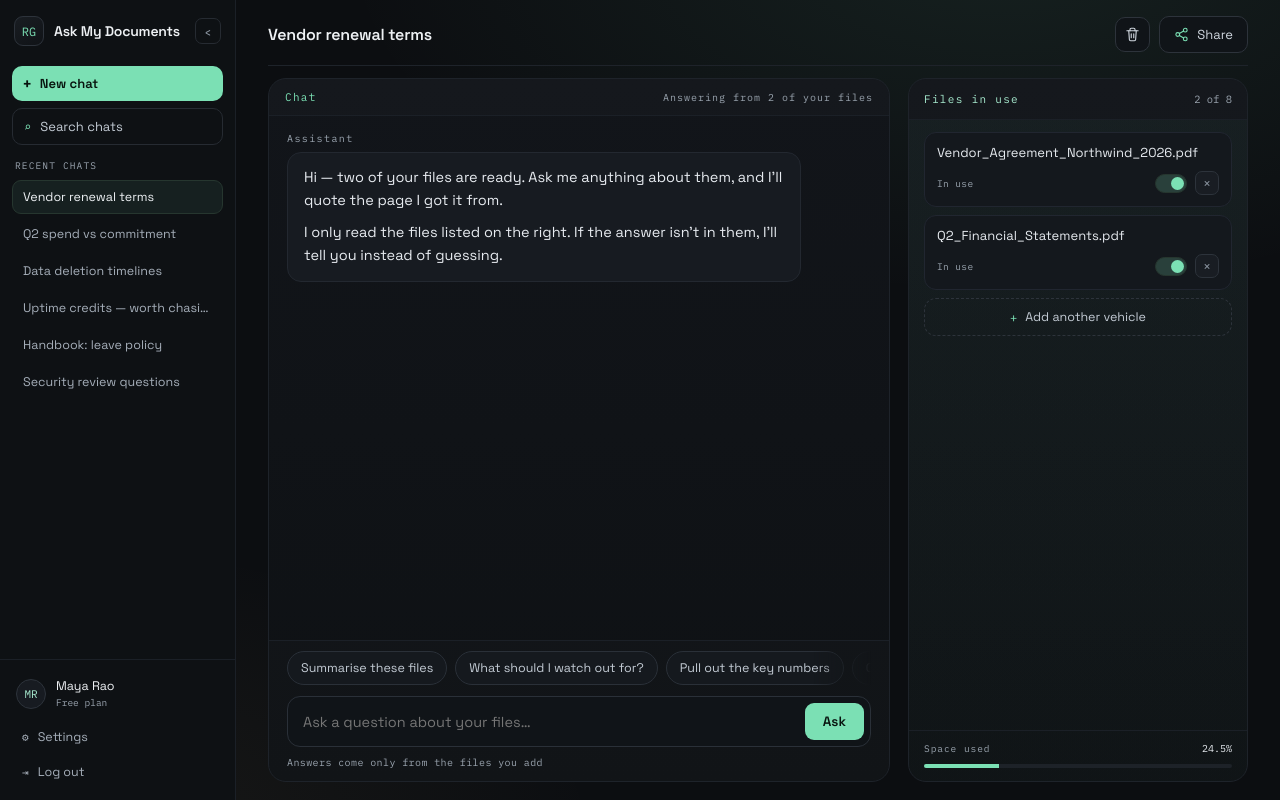
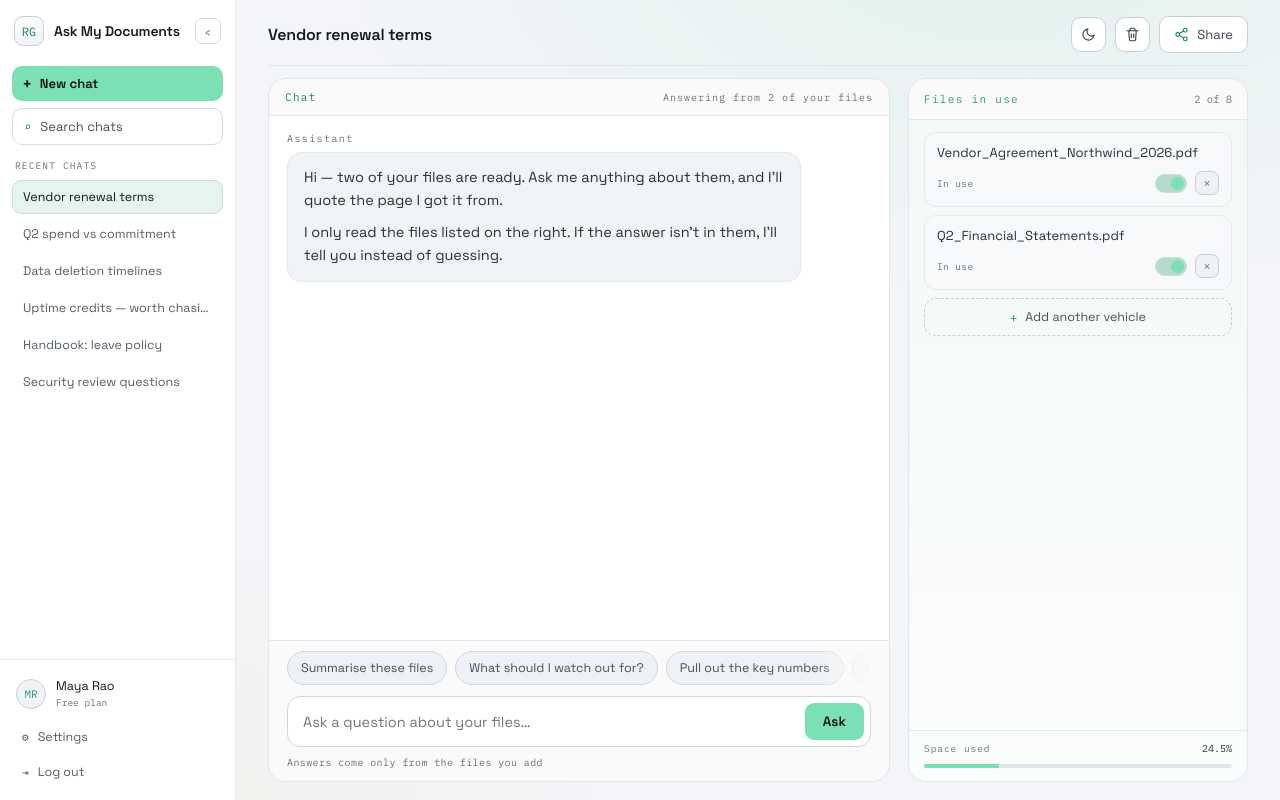
Before and after one commit to Rohan-Kegade/vehicle-brochure-intelligence, a React (Vite) app in the folder frontend/: page / in a window 1280 px wide. Built offline with nearby package versions, Linux system fonts and the light colour scheme.

Commit message:
feat: implement dark/light theme toggle

```diff
--- a/frontend/src/RagWorkspace.tsx
+++ b/frontend/src/RagWorkspace.tsx
@@ -1,6 +1,7 @@
 import { useEffect } from "react";
 import type { RagWorkspaceProps } from "./types.ts";
 import { useRagWorkspace } from "./lib/useRagWorkspace.ts";
+import { useTheme } from "./lib/useTheme.ts";
 import { Sidebar } from "./components/Sidebar.tsx";
 import { CollapsedRail } from "./components/CollapsedRail.tsx";
 import { ChatPanel } from "./components/ChatPanel.tsx";
@@ -11,10 +12,10 @@ import "./styles/workspace.css";
 
 /**
  * "Ask My Documents" — a retrieval-augmented chat workspace.
- * Port of `RAG Workspace.dc.html` to React + TypeScript.
  */
 export function RagWorkspace(props: RagWorkspaceProps) {
   const w = useRagWorkspace(props);
+  const { theme, toggleTheme } = useTheme();
 
   // Esc closes whichever overlay is open (chat search sits above the library)
   const { chatSearchOpen, libOpen, closeChatSearch, closeLib } = w;
@@ -52,6 +53,43 @@ export function RagWorkspace(props: RagWorkspaceProps) {
         <header className="rag-header">
           <div className="rag-header__title">{w.activeChatTitle}</div>
           <div className="rag-header__actions">
+            <button
+              className="rag-toolbtn rag-toolbtn--icon"
+              title={theme === "dark" ? "Switch to light theme" : "Switch to dark theme"}
+              aria-label="Toggle colour theme"
+              onClick={toggleTheme}
+            >
+              {theme === "dark" ? (
+                <svg
+                  width="15"
+                  height="15"
+                  viewBox="0 0 24 24"
+                  fill="none"
+                  stroke="currentColor"
+                  strokeWidth="1.8"
+                  strokeLinecap="round"
+                  strokeLinejoin="round"
+                  aria-hidden="true"
+                >
+                  <circle cx="12" cy="12" r="4" />
+                  <path d="M12 2v2M12 20v2M4.9 4.9l1.4 1.4M17.7 17.7l1.4 1.4M2 12h2M20 12h2M4.9 19.1l1.4-1.4M17.7 6.3l1.4-1.4" />
+                </svg>
+              ) : (
+                <svg
+                  width="15"
+                  height="15"
+                  viewBox="0 0 24 24"
+                  fill="none"
+                  stroke="currentColor"
+                  strokeWidth="1.8"
+                  strokeLinecap="round"
+                  strokeLinejoin="round"
+                  aria-hidden="true"
+                >
+                  <path d="M21 12.8A9 9 0 1 1 11.2 3a7 7 0 0 0 9.8 9.8z" />
+                </svg>
+              )}
+            </button>
             <button
               className="rag-toolbtn rag-toolbtn--icon rag-toolbtn--danger"
               title="Delete chat"
--- /dev/null
+++ b/frontend/src/lib/useTheme.ts
@@ -0,0 +1,41 @@
+import { useCallback, useEffect, useState } from "react";
+
+export type Theme = "dark" | "light";
+
+const STORAGE_KEY = "rag-theme";
+
+function readStored(): Theme | null {
+  try {
+    const v = window.localStorage.getItem(STORAGE_KEY);
+    return v === "dark" || v === "light" ? v : null;
+  } catch {
+    return null;
+  }
+}
+
+function initialTheme(): Theme {
+  const stored = readStored();
+  if (stored) return stored;
+  if (window.matchMedia?.("(prefers-color-scheme: light)").matches) return "light";
+  return "dark";
+}
+
+/** Dark/light theme state, reflected onto <html data-theme> and persisted. */
+export function useTheme() {
+  const [theme, setTheme] = useState<Theme>(initialTheme);
+
+  useEffect(() => {
+    document.documentElement.setAttribute("data-theme", theme);
+    try {
+      window.localStorage.setItem(STORAGE_KEY, theme);
+    } catch {
+      /* storage unavailable — fall back to session-only theme */
+    }
+  }, [theme]);
+
+  const toggleTheme = useCallback(() => {
+    setTheme((t) => (t === "dark" ? "light" : "dark"));
+  }, []);
+
+  return { theme, toggleTheme };
+}
--- a/frontend/src/styles/global.css
+++ b/frontend/src/styles/global.css
@@ -1,9 +1,10 @@
 /* ------------------------------------------------------------------ *
- * Global reset + design tokens
- * Ported from the "RAG Workspace" Claude Design (support.js <helmet>).
+ * Global reset + design tokens (dark default, light override)
  * ------------------------------------------------------------------ */
 
 :root {
+  color-scheme: dark;
+
   --bg: #0c0e11;
   --surface-0: #0e1114;
   --surface-1: #101418;
@@ -12,10 +13,14 @@
   --surface-4: #15191e;
   --surface-5: #171b21;
   --surface-6: #191d23;
+  --surface-accent: #1a2521;
 
+  --text-hi: #ffffff;
   --text: #eef1f4;
   --text-soft: #e7ebf0;
   --text-dim: #c3cbd4;
+  --text-toolbtn: #cfd6de;
+  --text-nav: #a5aeb9;
   --text-muted: #9aa4af;
   --text-faint: #8d97a3;
   --text-ghost: #5d6672;
@@ -24,18 +29,108 @@
   --line-2: #1e232a;
   --line-3: #262b32;
   --line-4: #2d333b;
+  --line-hover: #454d57;
+  --line-dash: #333a44;
+  --line-input: #2a3038;
+  --line-input-focus: #3a434e;
   --line-bubble: #232830;
   --line-card: #212630;
+
+  --bar-tint: rgba(255, 255, 255, 0.012);
+  --overlay: rgba(6, 8, 10, 0.76);
+  --dialog-shadow: 0 28px 90px rgba(0, 0, 0, 0.65);
+  --logo-grad: linear-gradient(150deg, #191d22, #101317);
+  --track-bg: #1d2228;
+  --shell-glow-a: rgba(123, 224, 180, 0.09);
+  --shell-glow-b: rgba(224, 194, 123, 0.06);
+
+  --bubble-me-bg: #1f2a26;
+  --bubble-me-line: #31423b;
 
   --accent: #7be0b4;
   --accent-bright: #a8ecd0;
   --accent-ink: #08130e;
   --accent-line: #26362f;
+  --accent-text: #7be0b4;
+  --accent-text-soft: #a8ecd0;
+  --accent-tint: rgba(123, 224, 180, 0.06);
+  --accent-tint-2: rgba(123, 224, 180, 0.08);
+  --accent-tint-hi: rgba(123, 224, 180, 0.2);
+  --accent-tint-lo: rgba(123, 224, 180, 0.05);
+  --accent-active-bg: rgba(123, 224, 180, 0.07);
+  --files-grad: linear-gradient(180deg, rgba(123, 224, 180, 0.05), rgba(123, 224, 180, 0.015));
+
   --amber: #e0c27b;
+  --amber-text: #e0c27b;
+  --amber-line: #3a3324;
+  --amber-tint: rgba(224, 194, 123, 0.05);
+
   --danger: #e0836b;
 
   --mono: "IBM Plex Mono", ui-monospace, "SFMono-Regular", Menlo, monospace;
   --sans: "Space Grotesk", system-ui, -apple-system, "Segoe UI", sans-serif;
+}
+
+:root[data-theme="light"] {
+  color-scheme: light;
+
+  --bg: #f3f5f8;
+  --surface-0: #ffffff;
+  --surface-1: #ffffff;
+  --surface-2: #ffffff;
+  --surface-3: #f7f9fb;
+  --surface-4: #eef1f5;
+  --surface-5: #f1f4f7;
+  --surface-6: #eef1f5;
+  --surface-accent: #e6f6ee;
+
+  --text-hi: #0b0f13;
+  --text: #131920;
+  --text-soft: #26313b;
+  --text-dim: #47525d;
+  --text-toolbtn: #3a444e;
+  --text-nav: #55606b;
+  --text-muted: #69737e;
+  --text-faint: #7b8690;
+  --text-ghost: #8a949e;
+
+  --line: #e4e8ed;
+  --line-2: #e1e6eb;
+  --line-3: #d7dce2;
+  --line-4: #c8cfd7;
+  --line-hover: #a7b1bb;
+  --line-dash: #c3cbd3;
+  --line-input: #d1d7de;
+  --line-input-focus: #a9b3bd;
+  --line-bubble: #e3e8ed;
+  --line-card: #e5e9ee;
+
+  --bar-tint: rgba(17, 24, 33, 0.018);
+  --overlay: rgba(22, 30, 40, 0.4);
+  --dialog-shadow: 0 28px 90px rgba(24, 34, 48, 0.22);
+  --logo-grad: linear-gradient(150deg, #ffffff, #eef2f6);
+  --track-bg: #e2e6ec;
+  --shell-glow-a: rgba(123, 224, 180, 0.14);
+  --shell-glow-b: rgba(224, 194, 123, 0.12);
+
+  --bubble-me-bg: #e4f6ec;
+  --bubble-me-line: #bfe6d0;
+
+  --accent-text: #178a5b;
+  --accent-text-soft: #2f9c6d;
+  --accent-line: #bfe6d0;
+  --accent-tint: rgba(23, 138, 91, 0.07);
+  --accent-tint-2: rgba(23, 138, 91, 0.1);
+  --accent-tint-hi: rgba(23, 138, 91, 0.28);
+  --accent-tint-lo: rgba(23, 138, 91, 0.06);
+  --accent-active-bg: rgba(23, 138, 91, 0.1);
+  --files-grad: linear-gradient(180deg, rgba(23, 138, 91, 0.05), rgba(23, 138, 91, 0.015));
+
+  --amber-text: #8a6d22;
+  --amber-line: #e6d6ac;
+  --amber-tint: rgba(224, 194, 123, 0.14);
+
+  --danger: #c34f39;
 }
 
 * {
@@ -54,14 +149,17 @@ body {
   color: var(--text);
   font-family: var(--sans);
   -webkit-font-smoothing: antialiased;
+  transition:
+    background-color 0.2s ease,
+    color 0.2s ease;
 }
 
 a {
-  color: var(--accent);
+  color: var(--accent-text);
   text-decoration: none;
 }
 a:hover {
-  color: var(--accent-bright);
+  color: var(--accent-text-soft);
 }
 
 input,
--- a/frontend/src/styles/workspace.css
+++ b/frontend/src/styles/workspace.css
@@ -1,6 +1,5 @@
 /* ------------------------------------------------------------------ *
  * RAG Workspace — component styles
- * Class names mirror the structure of "RAG Workspace.dc.html".
  * ------------------------------------------------------------------ */
 
 .mono {
@@ -16,9 +15,10 @@
   display: flex;
   align-items: stretch;
   background:
-    radial-gradient(1100px 600px at 78% -8%, rgba(123, 224, 180, 0.09), transparent 60%),
-    radial-gradient(900px 500px at 5% 105%, rgba(224, 194, 123, 0.06), transparent 60%),
+    radial-gradient(1100px 600px at 78% -8%, var(--shell-glow-a), transparent 60%),
+    radial-gradient(900px 500px at 5% 105%, var(--shell-glow-b), transparent 60%),
     var(--bg);
+  transition: background-color 0.2s ease;
 }
 
 /* ---- Sidebar (expanded) --------------------------------------- */
@@ -30,6 +30,9 @@
   flex-direction: column;
   border-right: 1px solid var(--line);
   background: var(--surface-0);
+  transition:
+    background-color 0.2s ease,
+    border-color 0.2s ease;
 }
 
 .rag-sidebar__head {
@@ -46,12 +49,12 @@
   flex: none;
   border-radius: 9px;
   border: 1px solid var(--line-4);
-  background: linear-gradient(150deg, #191d22, #101317);
+  background: var(--logo-grad);
   display: grid;
   place-items: center;
   font-family: var(--mono);
   font-size: 12px;
-  color: var(--accent);
+  color: var(--accent-text);
 }
 
 .rag-sidebar__title {
@@ -79,7 +82,7 @@
 }
 .rag-icon-btn:hover {
   color: var(--text);
-  border-color: #454d57;
+  border-color: var(--line-hover);
 }
 
 .rag-sidebar__actions {
@@ -124,13 +127,13 @@
   cursor: pointer;
 }
 .rag-btn-ghost:hover {
-  border-color: #454d57;
+  border-color: var(--line-hover);
   color: var(--text);
 }
 .rag-btn-ghost .glyph {
   font-family: var(--mono);
   font-size: 12px;
-  color: var(--accent);
+  color: var(--accent-text);
 }
 
 .rag-sidebar__chats {
@@ -162,7 +165,7 @@
   border: 1px solid transparent;
   border-radius: 9px;
   background: transparent;
-  color: #a5aeb9;
+  color: var(--text-nav);
   font-size: 12.5px;
   cursor: pointer;
   overflow: hidden;
@@ -175,7 +178,7 @@
 }
 .rag-chat-item.is-active {
   border-color: var(--accent-line);
-  background: rgba(123, 224, 180, 0.07);
+  background: var(--accent-active-bg);
   color: var(--text);
 }
 
@@ -203,7 +206,7 @@
   place-items: center;
   font-family: var(--mono);
   font-size: 11px;
-  color: var(--accent-bright);
+  color: var(--accent-text-soft);
 }
 
 .rag-user__name {
@@ -234,7 +237,7 @@
   border: none;
   border-radius: 9px;
   background: none;
-  color: #a5aeb9;
+  color: var(--text-nav);
   font-size: 12.5px;
   cursor: pointer;
 }
@@ -259,6 +262,9 @@
   padding: 16px 0;
   border-right: 1px solid var(--line);
   background: var(--surface-0);
+  transition:
+    background-color 0.2s ease,
+    border-color 0.2s ease;
 }
 
 .rag-rail__btn {
@@ -266,8 +272,8 @@
   height: 32px;
   border-radius: 9px;
   border: 1px solid var(--line-4);
-  background: linear-gradient(150deg, #191d22, #101317);
-  color: var(--accent);
+  background: var(--logo-grad);
+  color: var(--accent-text);
   font-family: var(--mono);
   font-size: 12px;
   cursor: pointer;
@@ -282,14 +288,14 @@
 .rag-rail__btn--ghost {
   border: 1px solid var(--line-3);
   background: none;
-  color: var(--accent);
+  color: var(--accent-text);
   font-size: 13px;
 }
 .rag-rail__spacer {
   flex: 1;
 }
 .rag-rail .rag-avatar {
-  color: var(--accent-bright);
+  color: var(--accent-text-soft);
 }
 
 /* ---- Main column ----------------------------------------------- */
@@ -340,17 +346,17 @@
   border: 1px solid var(--line-4);
   border-radius: 10px;
   font-size: 13px;
-  color: #cfd6de;
+  color: var(--text-toolbtn);
   background: var(--surface-1);
   cursor: pointer;
 }
 .rag-toolbtn:hover {
   border-color: var(--accent);
-  color: #ffffff;
+  color: var(--text-hi);
 }
 .rag-toolbtn--dashed {
   border-style: dashed;
-  border-color: #333a44;
+  border-color: var(--line-dash);
 }
 .rag-toolbtn--icon {
   padding: 9px;
@@ -365,7 +371,7 @@
 .rag-toolbtn .glyph {
   font-family: var(--mono);
   font-size: 12px;
-  color: var(--accent);
+  color: var(--accent-text);
 }
 .rag-toolbtn .count {
   font-family: var(--mono);
@@ -395,6 +401,9 @@
   border-radius: 18px;
   background: linear-gradient(180deg, var(--surface-2), var(--surface-0));
   overflow: hidden;
+  transition:
+    background-color 0.2s ease,
+    border-color 0.2s ease;
 }
 
 .rag-chat {
@@ -417,7 +426,7 @@
   gap: 10px 14px;
   padding: 11px 16px;
   border-bottom: 1px solid var(--line);
-  background: rgba(255, 255, 255, 0.012);
+  background: var(--bar-tint);
 }
 .rag-card__bar-left {
   display: flex;
@@ -429,10 +438,10 @@
   font-family: var(--mono);
   font-size: 11px;
   letter-spacing: 0.12em;
-  color: var(--accent);
+  color: var(--accent-text);
 }
 .rag-card__label--soft {
-  color: var(--accent-bright);
+  color: var(--accent-text-soft);
 }
 .rag-card__note {
   font-family: var(--mono);
@@ -491,8 +500,8 @@
   border-color: var(--line-bubble);
 }
 .rag-bubble--me {
-  background: #1f2a26;
-  border-color: #31423b;
+  background: var(--bubble-me-bg);
+  border-color: var(--bubble-me-line);
 }
 
 .rag-cites {
@@ -517,9 +526,9 @@
 .rag-cites__chip {
   font-family: var(--mono);
   font-size: 10px;
-  color: var(--accent-bright);
+  color: var(--accent-text-soft);
   border: 1px solid var(--accent-line);
-  background: rgba(123, 224, 180, 0.06);
+  background: var(--accent-tint);
   border-radius: 6px;
   padding: 5px 8px;
 }
@@ -565,7 +574,7 @@
   flex: none;
   padding: 10px 18px 12px;
   border-top: 1px solid var(--line);
-  background: rgba(255, 255, 255, 0.012);
+  background: var(--bar-tint);
 }
 
 .rag-suggests {
@@ -581,7 +590,7 @@
   white-space: nowrap;
   padding: 8px 13px;
   border-radius: 999px;
-  border: 1px solid #2a3038;
+  border: 1px solid var(--line-input);
   background: var(--surface-4);
   color: var(--text-dim);
   font-size: 12.5px;
@@ -591,20 +600,20 @@
 .rag-suggest:hover {
   border-color: var(--accent);
   color: var(--text);
-  background: #1a2521;
+  background: var(--surface-accent);
 }
 
 .rag-inputbar {
   display: flex;
   gap: 10px;
   align-items: center;
-  border: 1px solid #2a3038;
+  border: 1px solid var(--line-input);
   border-radius: 13px;
   background: var(--surface-1);
   padding: 6px 6px 6px 15px;
 }
 .rag-inputbar:focus-within {
-  border-color: #3a434e;
+  border-color: var(--line-input-focus);
 }
 .rag-inputbar input {
   flex: 1;
@@ -653,7 +662,7 @@
   gap: 10px;
   padding: 13px 15px;
   border-bottom: 1px solid var(--line);
-  background: rgba(255, 255, 255, 0.012);
+  background: var(--bar-tint);
 }
 .rag-files__count {
   font-family: var(--mono);
@@ -668,9 +677,9 @@
 }
 .rag-index__card {
   padding: 9px 11px;
-  border: 1px solid #3a3324;
+  border: 1px solid var(--amber-line);
   border-radius: 10px;
-  background: rgba(224, 194, 123, 0.05);
+  background: var(--amber-tint);
   animation: fadein 0.3s ease both;
 }
 .rag-index__row {
@@ -689,13 +698,13 @@
 .rag-index__stage {
   font-family: var(--mono);
   font-size: 9.5px;
-  color: var(--amber);
+  color: var(--amber-text);
   flex: none;
 }
 .rag-track {
   height: 3px;
   border-radius: 3px;
-  background: #1d2228;
+  background: var(--track-bg);
   margin-top: 8px;
   overflow: hidden;
 }
@@ -710,7 +719,7 @@
   min-height: 0;
   display: flex;
   flex-direction: column;
-  background: linear-gradient(180deg, rgba(123, 224, 180, 0.05), rgba(123, 224, 180, 0.015));
+  background: var(--files-grad);
 }
 .rag-files__list {
   flex: 1;
@@ -759,8 +768,8 @@
   width: 32px;
   height: 19px;
   border-radius: 999px;
-  border: 1px solid #2d333b;
-  background: #1d2228;
+  border: 1px solid var(--line-4);
+  background: var(--track-bg);
   padding: 2px;
   cursor: pointer;
   display: flex;
@@ -768,14 +777,14 @@
 }
 .rag-switch.is-on {
   border-color: var(--accent-line);
-  background: rgba(123, 224, 180, 0.2);
+  background: var(--accent-tint-hi);
   justify-content: flex-end;
 }
 .rag-switch__knob {
   width: 13px;
   height: 13px;
   border-radius: 50%;
-  background: #5d6672;
+  background: var(--text-ghost);
   transition: all 0.2s ease;
 }
 .rag-switch.is-on .rag-switch__knob {
@@ -794,7 +803,7 @@
   cursor: pointer;
 }
 .rag-remove:hover {
-  border-color: #4a525c;
+  border-color: var(--line-hover);
   color: var(--text);
 }
 
@@ -821,21 +830,21 @@
 }
 .rag-ctx-add:hover {
   border-color: var(--accent);
-  color: #ffffff;
-  background: rgba(123, 224, 180, 0.05);
+  color: var(--text-hi);
+  background: var(--accent-tint-lo);
 }
 .rag-ctx-add .glyph {
   font-family: var(--mono);
   font-size: 12px;
-  color: var(--accent);
+  color: var(--accent-text);
 }
 .rag-empty__title {
   font-size: 13px;
-  color: #b6bec8;
+  color: var(--text-dim);
 }
 .rag-empty__sub {
   font-size: 12px;
-  color: #6b7480;
+  color: var(--text-ghost);
   margin-top: 5px;
   line-height: 1.5;
 }
@@ -882,13 +891,13 @@
 }
 .rag-overlay--search {
   z-index: 70;
-  background: rgba(6, 8, 10, 0.78);
+  background: var(--overlay);
   align-items: flex-start;
   padding: 60px 24px 24px;
 }
 .rag-overlay--lib {
   z-index: 60;
-  background: rgba(6, 8, 10, 0.74);
+  background: var(--overlay);
   align-items: center;
   padding: 24px;
 }
@@ -899,7 +908,7 @@
   border: 1px solid var(--line-3);
   border-radius: 18px;
   background: var(--surface-2);
-  box-shadow: 0 28px 90px rgba(0, 0, 0, 0.65);
+  box-shadow: var(--dialog-shadow);
   overflow: hidden;
   animation: rise 0.26s cubic-bezier(0.2, 0.7, 0.3, 1) both;
 }
@@ -949,7 +958,7 @@
   cursor: pointer;
 }
 .rag-dialog__close:hover {
-  border-color: #4a525c;
+  border-color: var(--line-hover);
   color: var(--text);
 }
 .rag-dialog__close--lg {
@@ -998,7 +1007,7 @@
   padding: 26px 4px;
   text-align: center;
   font-size: 13.5px;
-  color: #6b7480;
+  color: var(--text-ghost);
 }
 
 /* library modal specifics */
@@ -1035,7 +1044,7 @@
   width: 100%;
   text-align: left;
   padding: 13px 14px;
-  border: 1px dashed #333a44;
+  border: 1px dashed var(--line-dash);
   border-radius: 12px;
   background: var(--surface-1);
   color: var(--text-dim);
@@ -1044,8 +1053,8 @@
 }
 .rag-libupload__drop:hover:not(:disabled) {
   border-color: var(--accent);
-  color: #ffffff;
-  background: rgba(123, 224, 180, 0.05);
+  color: var(--text-hi);
+  background: var(--accent-tint-lo);
 }
 .rag-libupload__drop:disabled {
   cursor: default;
@@ -1059,7 +1068,7 @@
   place-items: center;
   border: 1px solid var(--accent-line);
   border-radius: 9px;
-  background: rgba(123, 224, 180, 0.06);
+  background: var(--accent-tint);
   font-size: 13px;
 }
 .rag-libupload__text {
@@ -1087,13 +1096,13 @@
   display: flex;
   align-items: center;
   gap: 9px;
-  border: 1px solid #2a3038;
+  border: 1px solid var(--line-input);
   border-radius: 11px;
   background: var(--surface-1);
   padding: 0 13px;
 }
 .rag-libsearch__bar:focus-within {
-  border-color: #3a434e;
+  border-color: var(--line-input-focus);
 }
 .rag-libsearch__bar .glyph {
   font-family: var(--mono);
@@ -1131,8 +1140,8 @@
 }
 .rag-filter.is-active {
   border-color: var(--accent-line);
-  background: rgba(123, 224, 180, 0.08);
-  color: var(--accent-bright);
+  background: var(--accent-tint-2);
+  color: var(--accent-text-soft);
 }
 
 .rag-liblist {
@@ -1192,12 +1201,12 @@
 }
 .rag-librow__btn.is-added {
   border-color: var(--accent-line);
-  background: rgba(123, 224, 180, 0.08);
-  color: var(--accent-bright);
+  background: var(--accent-tint-2);
+  color: var(--accent-text-soft);
 }
 .rag-librow__btn.is-added:hover {
-  border-color: #4a525c;
-  color: var(--accent-bright);
+  border-color: var(--line-hover);
+  color: var(--accent-text-soft);
 }
 
 .rag-dialog__foot {
@@ -1208,7 +1217,7 @@
   gap: 12px;
   padding: 13px 18px;
   border-top: 1px solid var(--line);
-  background: rgba(255, 255, 255, 0.012);
+  background: var(--bar-tint);
 }
 .rag-dialog__foot-note {
   font-family: var(--mono);
--- a/frontend/src/types.ts
+++ b/frontend/src/types.ts
@@ -1,7 +1,7 @@
 /** Retrieval strategy shown in the header pill. */
 export type RetrievalMode = "Balanced" | "Meaning-based" | "Keyword";
 
-/** Props the design exposes for the workspace (mirrors `data-props`). */
+/** Configuration props for the workspace. */
 export interface RagWorkspaceProps {
   /** Label rendered in the "… search" header pill. */
   retrievalMode?: RetrievalMode;
```
Also changed, not shown: frontend/index.html (+16 -0 lines), frontend/src/lib/answers.ts (+2 -8 lines), 2 other files (tests, documents, lock files or other folders).
